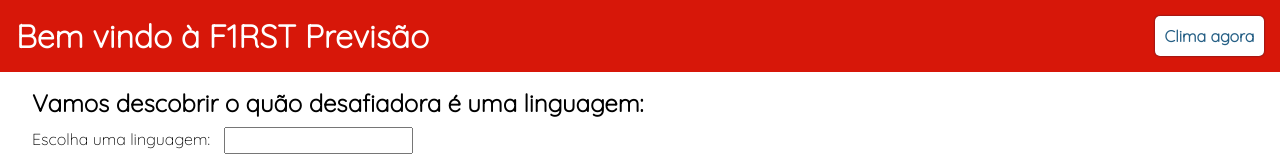
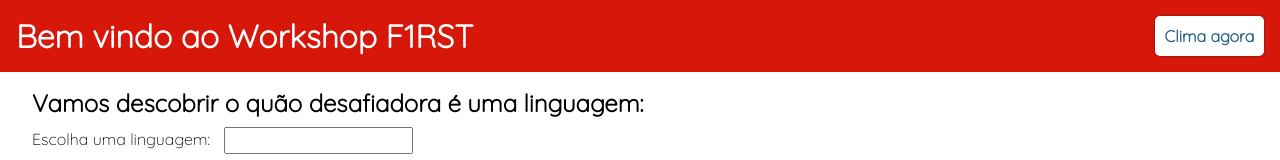
Before and after one commit to adlermo/angular-ivy-sample, an Angular app: page / in a window 1280 px wide. Shown: the top 160 px of the page. Built offline with nearby package versions, Linux system fonts and the light colour scheme.

Commit message:
Alterado Header

```diff
--- a/src/app/app.component.html
+++ b/src/app/app.component.html
@@ -1,5 +1,5 @@
 <header class="header">
-  <h1>Bem vindo à F1RST Previsão</h1>
+  <h1>Bem vindo ao Workshop F1RST</h1>
 
   <a [routerLink]="['' + path + '']">{{ action }}</a>
 </header>
```
